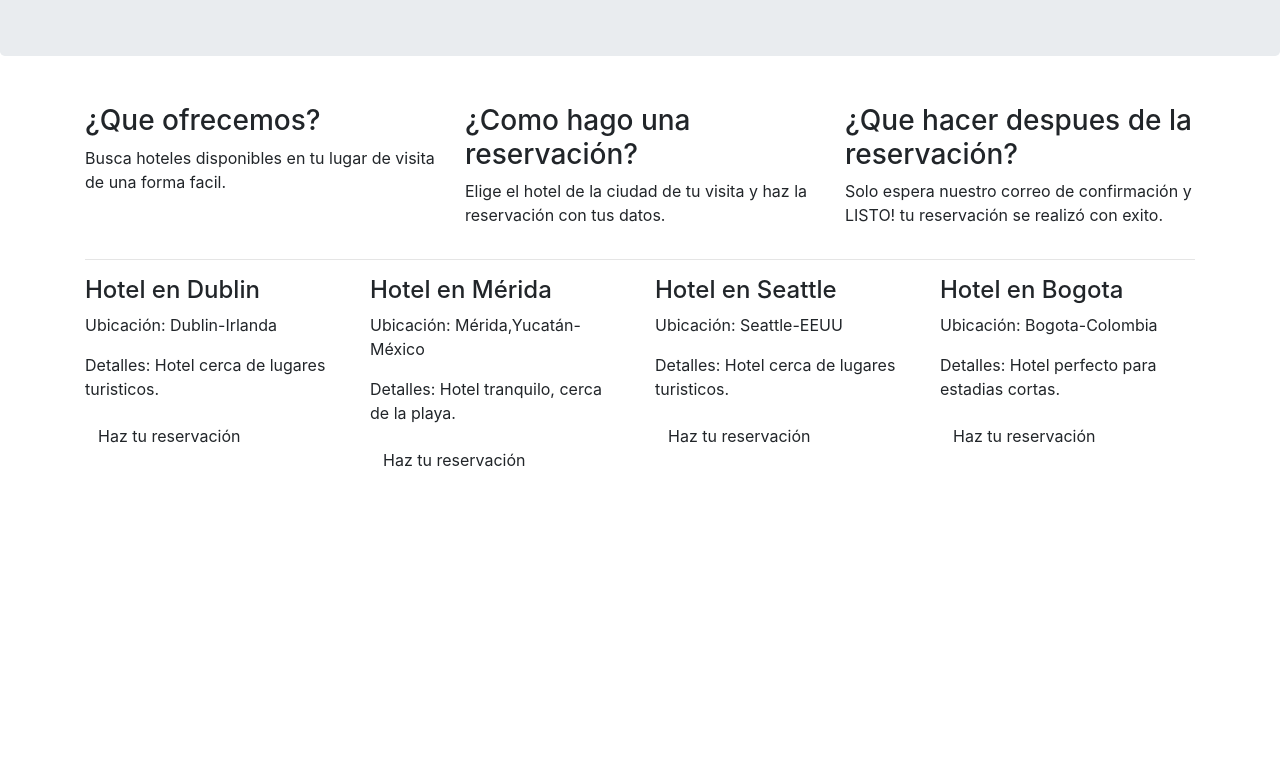
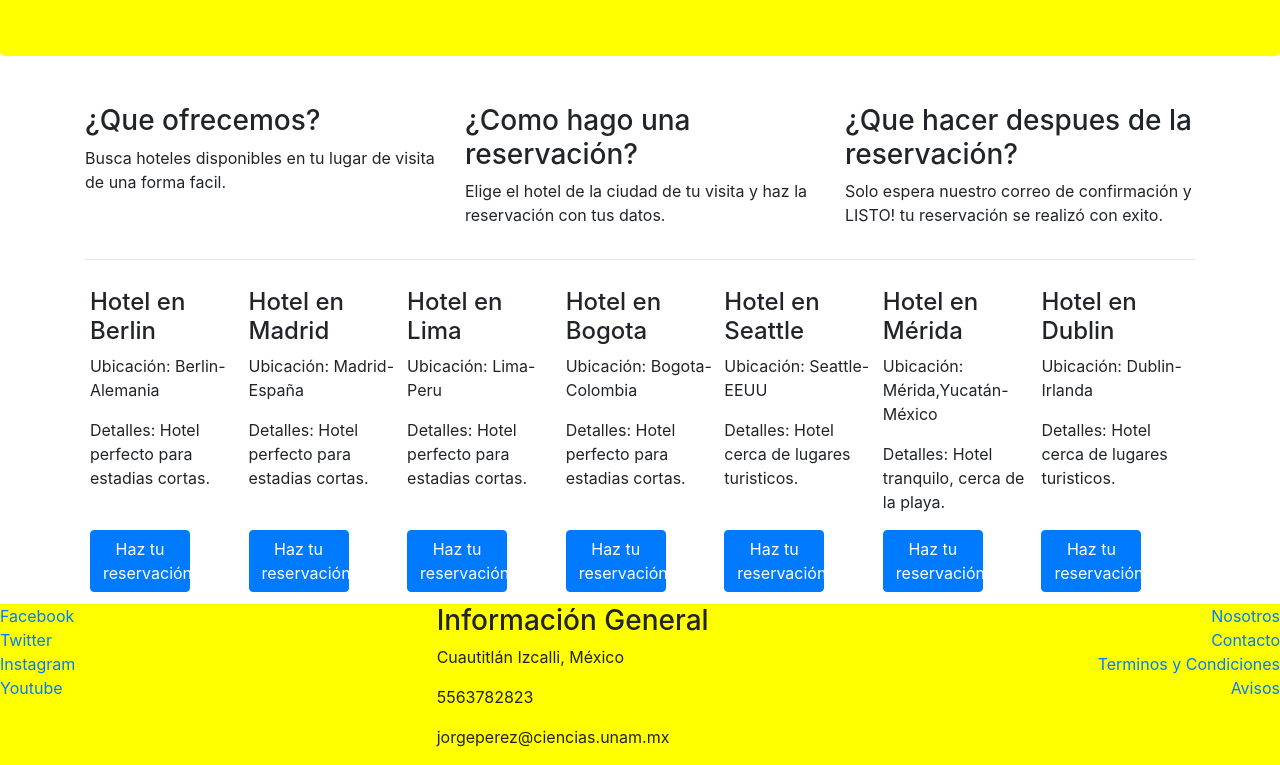
Before and after one commit to Ivanjp/Curso-Bootstrap, a website: page guia-hoteles/index.html in a window 1280 px wide. Shown: the part 128-893 px from the top of the page. Before the commit the page ends 800 px from the top, so only its background shows below. Drawn offline with nearby package versions, Linux system fonts and the light colour scheme.

Commit message:
Se agrego footer y estilos con flex.

```diff
--- /dev/null
+++ b/guia-hoteles/css/main.css
@@ -0,0 +1,21 @@
+.jumbotron{
+    background-color: yellow;
+    color: black;
+}
+
+footer{
+    padding: 10 px 10 px 0 10px;
+    background-color: yellow;
+    margin-bottom: 0px;
+    margin-top: 10px;
+}
+
+.card-hotel{
+    flex: 1 150px;
+    padding: 2px 5px 2px 5px;
+    margin-top: 10px;
+}
+
+.btn-reserva{
+    width: 100px;
+}
--- a/guia-hoteles/index.html
+++ b/guia-hoteles/index.html
@@ -1,5 +1,6 @@
 <!doctype html>
 <html lang="en">
+
 <head>
 	<!-- Required meta tags -->
 	<meta charset="utf-8">
@@ -7,9 +8,11 @@
 
 	<!-- Bootstrap CSS -->
 	<link rel="stylesheet" href="node_modules/bootstrap/dist/css/bootstrap.min.css">
+	<link rel="stylesheet" href="css/main.css">
 
 	<title>Guia Hoteles</title>
 </head>
+
 <body>
 
 	<div class="jumbotron">
@@ -39,33 +42,90 @@
 		</div>
 		<hr>
 
-		<div class="row">
-			<div class="col-sm-3">
+		<div class="d-flex flex-wrap flex-row-reverse">
+			<div class="card-hotel d-flex flex-column justify-content-between">
+				<div>
 					<h4>Hotel en Dublin</h4>
 					<p>Ubicación: Dublin-Irlanda</p>
 					<p>Detalles: Hotel cerca de lugares turisticos.</p>
-				<button class="btn"> Haz tu reservación</button>
 				</div>
-			<div class="col-sm-3">
+				<button class="btn btn-primary btn-reserva"> Haz tu reservación</button>
+			</div>
+			<div class="card-hotel  d-flex flex-column justify-content-between">
+				<div>
 					<h4>Hotel en Mérida</h4>
 					<p>Ubicación: Mérida,Yucatán-México</p>
 					<p>Detalles: Hotel tranquilo, cerca de la playa.</p>
-				<button class="btn">Haz tu reservación</button>
 				</div>
-			<div class="col-sm-3">
+				<button class="btn btn-primary btn-reserva">Haz tu reservación</button>
+			</div>
+			<div class="card-hotel  d-flex flex-column justify-content-between">
+				<div>
 					<h4>Hotel en Seattle</h4>
 					<p>Ubicación: Seattle-EEUU</p>
 					<p>Detalles: Hotel cerca de lugares turisticos.</p>
-				<button class="btn">Haz tu reservación</button>
 				</div>
-			<div class="col-sm-3">
+				<button class="btn btn-primary btn-reserva">Haz tu reservación</button>
+			</div>
+			<div class="card-hotel  d-flex flex-column justify-content-between">
+				<div>
 					<h4>Hotel en Bogota</h4>
 					<p>Ubicación: Bogota-Colombia</p>
 					<p>Detalles: Hotel perfecto para estadias cortas.</p>
-				<button class="btn">Haz tu reservación</button>
+				</div>
+				<button class="btn btn-primary btn-reserva">Haz tu reservación</button>
+			</div>
+			<div class="card-hotel  d-flex flex-column justify-content-between">
+				<div>
+					<h4>Hotel en Lima</h4>
+					<p>Ubicación: Lima-Peru</p>
+					<p>Detalles: Hotel perfecto para estadias cortas.</p>
+				</div>
+				<button class="btn btn-primary btn-reserva">Haz tu reservación</button>
+			</div>
+			<div class="card-hotel  d-flex flex-column justify-content-between">
+				<div>
+					<h4>Hotel en Madrid</h4>
+					<p>Ubicación: Madrid-España</p>
+					<p>Detalles: Hotel perfecto para estadias cortas.</p>
+				</div>
+				<button class="btn btn-primary btn-reserva">Haz tu reservación</button>
+			</div>
+			<div class="card-hotel  d-flex flex-column justify-content-between">
+				<div>
+					<h4>Hotel en Berlin</h4>
+					<p>Ubicación: Berlin-Alemania</p>
+					<p>Detalles: Hotel perfecto para estadias cortas.</p>
+				</div>
+				<button class="btn btn-primary btn-reserva">Haz tu reservación</button>
 			</div>
 		</div>
 	</div>
+
+	<footer>
+		<div class="row">
+			<div class="col-sm-4 d-flex flex-column">
+				<a href="https://www.facebook.com/">Facebook</a>
+				<a href="https://www.twitter.com/">Twitter</a>
+				<a href="https://www.instagram.com/">Instagram</a>
+				<a href="https://www.youtube.com/">Youtube</a>
+			</div>
+			<div class="col-sm-4">
+				<address>
+					<h3>Información General</h3>
+					<p>Cuautitlán Izcalli, México</p>
+					<p>5563782823</p>
+					<p>jorgeperez@ciencias.unam.mx</p>
+				</address>
+			</div>
+			<div class="col-sm-4 d-flex flex-column align-items-end">
+				<a href="https://www.facebook.com/">Nosotros</a>
+				<a href="https://www.twitter.com/">Contacto</a>
+				<a href="https://www.instagram.com/">Terminos y Condiciones</a>
+				<a href="https://www.youtube.com/">Avisos</a>
+			</div>
+		</div>
+	</footer>
 
 	<!-- Optional JavaScript -->
 	<!-- jQuery first, then Popper.js, then Bootstrap JS -->
@@ -73,4 +133,5 @@
 	<script src="node_modules/popper.js/dist/popper.min.js"></script>
 	<script src="node_modules/bootstrap/dist/js/bootstrap.min.js"></script>
 </body>
+
 </html>
```
Lines whose indentation alone changed are shown as unchanged.
